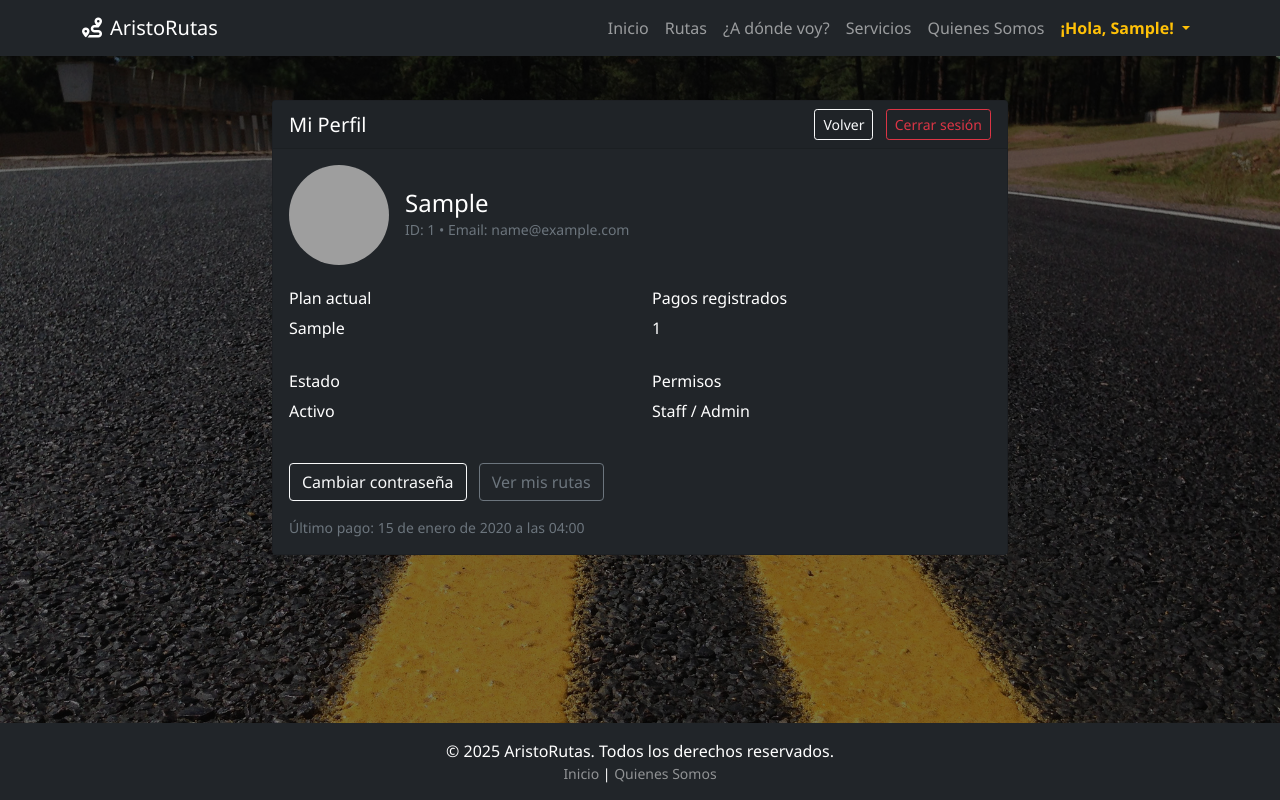
After one commit to DiegoCastro0/AristoRutas, a Django app: page /perfil/ in a window 1280 px wide. The commit adds this page. Run offline with Django 5.2, Linux system fonts and the light colour scheme; a user stored in the database is signed in; tables that the repository leaves empty hold one stand-in row (values such as "Sample post"); grey boxes are pictures that could not be loaded.

Commit message:
Cambios juas juas se agrego la parte de perfil

```diff
--- a/Aristoruta/settings.py
+++ b/Aristoruta/settings.py
@@ -78,6 +78,7 @@ TEMPLATES = [
                 'django.template.context_processors.request',
                 'django.contrib.auth.context_processors.auth',
                 'django.contrib.messages.context_processors.messages',
+                'Usuarios.context_processors.user_plan',
             ],
         },
     },
@@ -93,8 +94,8 @@ DATABASES = {
     'default': {
         'ENGINE': 'django.db.backends.postgresql',
         'NAME': 'AristoRutas',
-        'USER': 'cris_admin',
-        'PASSWORD': 'usuario123!',
+        'USER': 'Usuarios',
+        'PASSWORD': 'usuario123',
         'HOST': 'localhost',
         'PORT': '5432',
     }
@@ -128,6 +129,7 @@ STATIC_URL = '/static/'
 STATICFILES_DIRS = [BASE_DIR / "static",]
 
 
+
 # Default primary key field type
 # https://docs.djangoproject.com/en/5.2/ref/settings/#default-auto-field
 
--- a/Aristoruta/urls.py
+++ b/Aristoruta/urls.py
@@ -25,6 +25,9 @@ urlpatterns = [
     # Esto habilita SOLO el cambio de contraseña
     path('accounts/', include('django.contrib.auth.urls')),
 
+    # Perfil de usuario
+    path('perfil/', login_views.perfil_view, name='perfil'),
+
     # Otras vistas
     path('quienes_somos/', quienes_views.Quienes, name='quienes'),
     path('Rutas/urbanas/', rutas_views.urbanas, name='urbanas'),
--- /dev/null
+++ b/Login/templates/perfil.html
@@ -0,0 +1,62 @@
+{% extends 'base.html' %}
+
+{% block content %}
+
+<div class="container" style="padding-top:100px;">
+	<div class="row justify-content-center">
+		<div class="col-md-8">
+			<div class="card bg-dark text-white">
+				<div class="card-header d-flex justify-content-between align-items-center">
+					<h5 class="mb-0">Mi Perfil</h5>
+					<div>
+						<a href="{% url 'home' %}" class="btn btn-sm btn-outline-light me-2">Volver</a>
+						<a href="{% url 'salir' %}" class="btn btn-sm btn-outline-danger">Cerrar sesión</a>
+					</div>
+				</div>
+				<div class="card-body">
+					<div class="d-flex align-items-center mb-4">
+						<img src="{{ avatar_url }}" alt="Avatar" class="rounded-circle me-3" width="100" height="100">
+						<div>
+							<h4 class="mb-0">{{ user_obj.usuario }}</h4>
+							<small class="text-muted">ID: {{ user_obj.id }} • Email: {{ user_obj.email }}</small>
+						</div>
+					</div>
+
+					<div class="row">
+						<div class="col-md-6">
+							<h6>Plan actual</h6>
+							<p>{{ plan_actual }}</p>
+						</div>
+						<div class="col-md-6">
+							<h6>Pagos registrados</h6>
+							<p>{{ pagos_count }}</p>
+						</div>
+					</div>
+
+					<div class="row mt-3">
+						<div class="col-md-6">
+							<h6>Estado</h6>
+							<p>{% if user_obj.is_active %}Activo{% else %}Inactivo{% endif %}</p>
+						</div>
+						<div class="col-md-6">
+							<h6>Permisos</h6>
+							<p>{% if user_obj.is_staff %}Staff / Admin{% else %}Usuario{% endif %}</p>
+						</div>
+					</div>
+
+					<div class="mt-4">
+						<a href="{% url 'password_change' %}" class="btn btn-outline-light">Cambiar contraseña</a>
+						<a href="{% url 'rutas' %}" class="btn btn-outline-secondary ms-2">Ver mis rutas</a>
+					</div>
+
+					{% if ultimo_pago_fecha %}
+						<div class="mt-3 text-muted small">Último pago: {{ ultimo_pago_fecha }}</div>
+					{% endif %}
+
+				</div>
+			</div>
+		</div>
+	</div>
+</div>
+
+{% endblock %}
--- a/Login/views.py
+++ b/Login/views.py
@@ -2,6 +2,10 @@ from django.shortcuts import render, redirect
 from django.contrib.auth import authenticate, login, logout
 from django.contrib.auth import get_user_model
 from django.contrib import messages
+from django.contrib.auth.decorators import login_required
+import hashlib
+
+from Servicios.models import Pago
 
 Usuario = get_user_model()
 
@@ -38,3 +42,28 @@ def registro_view(request):
 def logout_view(request):
     logout(request)
     return redirect('iniciar_sesion')
+
+
+@login_required
+def perfil_view(request):
+    user = request.user
+
+    # Último pago (si existe) para determinar el plan activo
+    ultimo_pago = Pago.objects.filter(usuario=user).order_by('-fecha_pago').first()
+    plan_actual = ultimo_pago.plan if ultimo_pago else 'Gratuito'
+    pagos_count = Pago.objects.filter(usuario=user).count()
+    ultimo_pago_fecha = ultimo_pago.fecha_pago if ultimo_pago else None
+
+    # Gravatar por email (fallback a identicon)
+    email = (user.email or '').strip().lower().encode('utf-8')
+    email_hash = hashlib.md5(email).hexdigest() if email else ''
+    avatar_url = f"https://www.gravatar.com/avatar/{email_hash}?s=200&d=identicon"
+
+    context = {
+        'user_obj': user,
+        'plan_actual': plan_actual,
+        'pagos_count': pagos_count,
+        'ultimo_pago_fecha': ultimo_pago_fecha,
+        'avatar_url': avatar_url,
+    }
+    return render(request, 'perfil.html', context)
--- a/Rutas/views.py
+++ b/Rutas/views.py
@@ -11,7 +11,9 @@ from Rutas.models import RutaBus
 def obtener_plan_activo(usuario):
     if not getattr(usuario, "is_authenticated", False):
         return "Gratuito"
-    pago = Pago.objects.filter(usuario=usuario, verificado=True).order_by('-fecha_pago').first()
+    # No requerimos que el pago esté marcado como verificado aquí;
+    # si existe un pago reciente, lo tomamos como plan activo.
+    pago = Pago.objects.filter(usuario=usuario).order_by('-fecha_pago').first()
     return pago.plan if pago else "Gratuito"
 
 def Rutas(request):
--- /dev/null
+++ b/Usuarios/context_processors.py
@@ -0,0 +1,17 @@
+def user_plan(request):
+    """Context processor que añade la variable `plan` a todas las plantillas.
+
+    Si el usuario no está autenticado devuelve 'Gratuito'. Si hay problemas
+    con la base de datos, devuelve 'Gratuito' para evitar romper la plantilla.
+    """
+    try:
+        if not request.user.is_authenticated:
+            return {'plan': 'Gratuito'}
+        # Importar aquí para evitar errores durante la carga de settings/apps
+        from Servicios.models import Pago
+        ultimo = Pago.objects.filter(usuario=request.user).order_by('-fecha_pago').first()
+        return {'plan': (ultimo.plan if ultimo else 'Gratuito')}
+    except Exception as e:
+        # En desarrollo conviene ver el error en consola/logs; devolvemos 'Gratuito' para no romper las plantillas
+        print('user_plan context processor error:', e)
+        return {'plan': 'Gratuito'}
--- a/templates/base.html
+++ b/templates/base.html
@@ -65,6 +65,12 @@
                                     </li>
 
                                     <li>
+                                        <a class="dropdown-item" href="{% url 'perfil' %}">
+                                            <i class="fas fa-user-circle me-2"></i> Perfil
+                                        </a>
+                                    </li>
+
+                                    <li>
                                         <a class="dropdown-item text-danger" href="{% url 'salir' %}">
                                             <i class="fas fa-sign-out-alt me-2"></i> Cerrar sesión
                                         </a>
```
Also changed, not shown: Rutas/templates/Interurbanas.html (+6 -6 lines), Rutas/templates/interdepartamentales.html (+6 -6 lines), Rutas/templates/urbanas.html (+8 -10 lines), Servicios/templates/upgrade_plan.html (+24 -19 lines), Servicios/migrations/0003_alter_pago_table.py (added), Usuarios/migrations/0002_usuario_avatar.py (added), Usuarios/migrations/0003_remove_usuario_avatar.py (added).
